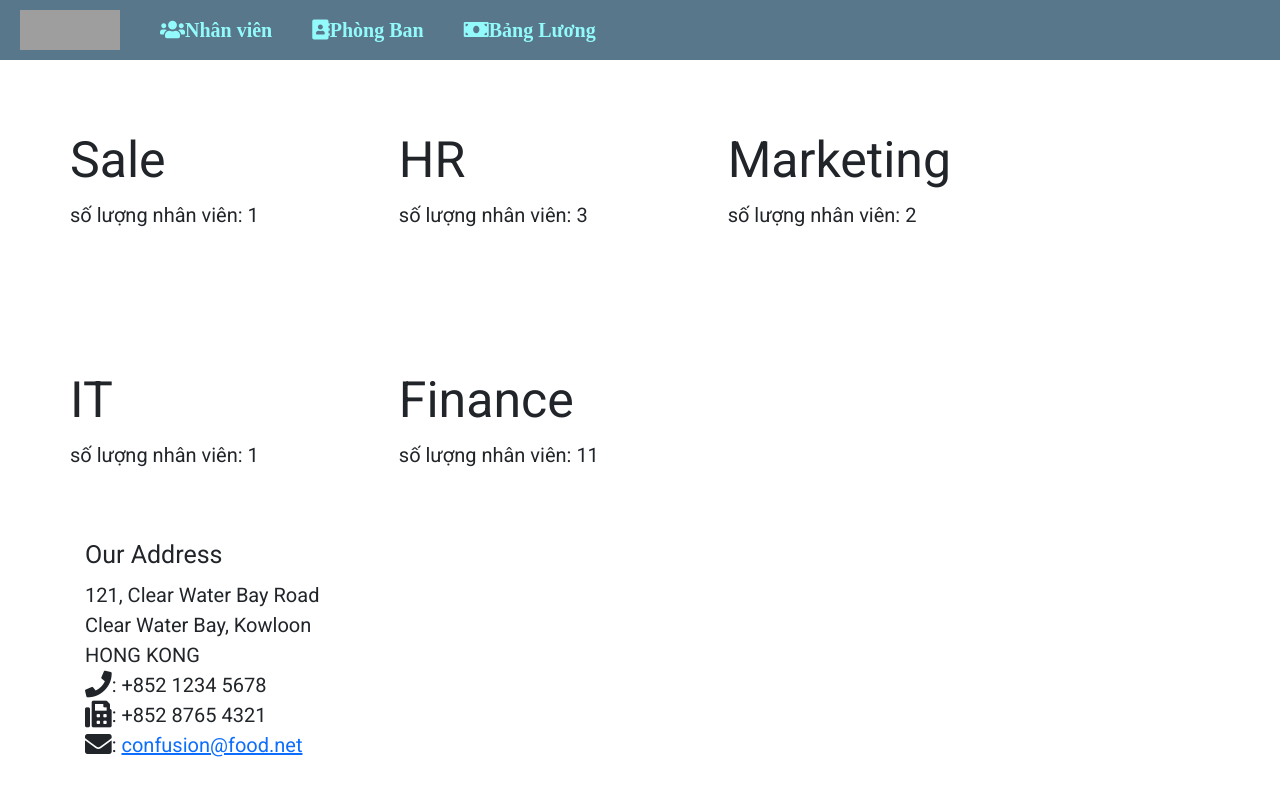
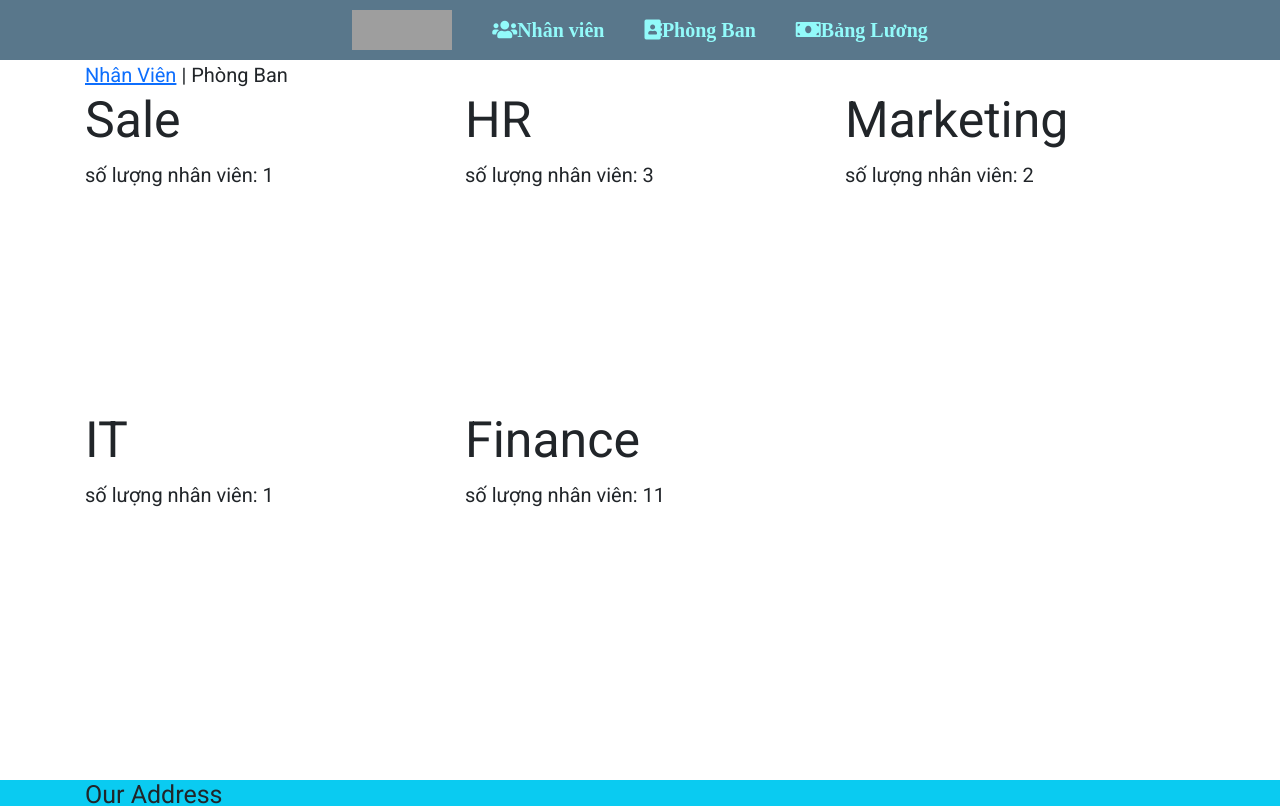
Before and after one commit to duyht133/RJS101x_01-A_VN_DN, a React (Create React App) app: page /department in a window 1280 px wide. Shown: the top 806 px of the page. Built offline with nearby package versions, Linux system fonts and the light colour scheme; grey boxes are pictures that could not be loaded.

Commit message:
RJS101x_Assignment2_Upreposive2

```diff
--- a/package.json
+++ b/package.json
@@ -12,7 +12,7 @@
     "react-dom": "^17.0.2",
     "react-router-dom": "^6.2.1",
     "react-scripts": "5.0.0",
-    "reactstrap": "^9.0.1",
+    "reactstrap": "^5.0.0",
     "web-vitals": "^2.1.2"
   },
   "scripts": {
--- a/src/App.css
+++ b/src/App.css
@@ -3,44 +3,54 @@
   margin: 0;
   list-style: none;
   font-size: 20px;
-  font-family: 'Roboto', sans-serif;
+  font-family: "Roboto", sans-serif;
 }
 
-.department{
-  display: block;
-  float: left;
-  margin: 70px;
-}
-.header{
+.header {
   display: flex;
   flex-direction: row;
   align-items: center;
-  background-color:rgba(0, 47, 78,0.65);
-}
-.nav{
-  display: flex;
-  flex-direction: row;
-  align-items: center;
-}
-.nav-link span{
-  color:rgb(146, 250, 250);
-}
-.nav-link span:hover{
-  color:rgb(255, 255, 255);
-}
-.staff{
-  /* display: flex; */
-  display: block;
-  float: left;
-  margin-right: 50px;
-  padding-top: 50px;
+  background-color: rgba(0, 47, 78, 0.65);
   justify-content: center;
 }
-.img{
-  width: 200px;
+.footer {
+  margin-top:50px;
+  background-color: #0acbf1;
+}
+
+.nav-link span {
+  color: rgb(146, 250, 250);
+}
+.nav-link span:hover {
+  color: rgb(255, 255, 255);
+}
+
+.img {
+  width: 100%;
   height: 300px;
 }
-.salary{
+.dish{
   display: flex;
-  flex-direction: row;
 }
+.dish img{
+  width: 100%;
+}
+.infoDish{
+  margin: 20px;
+  background-color: antiquewhite;
+  width: 100%;
+  text-align: center;
+}
+.department{
+  margin-bottom: 200px;
+}
+
+@media screen and (max-width: 770px) {
+  .dish{
+    display: block;
+  }
+  .footer {
+    margin-top:100px;
+    background-color: #0acbf1;
+  }
+}
--- a/src/components/Department.js
+++ b/src/components/Department.js
@@ -1,20 +1,25 @@
 import React from "react";
 import { DEPARTMENTS } from "../shared/staffs";
+import { Link } from "react-router-dom";
+import "../App.css"
 
 const Department = () => {
   const Render = () => {
     return DEPARTMENTS.map((num) => (
-      <div className="department">
-        <div  key={num.id}>
+      <div className="col-lg-4 col-md-6 col-sm-12 department"  key={num.id}>
+        <div>
           <h1>{num.name}</h1>
-          <div>số lượng nhân viên: {num.numberOfStaff}</div>
+          <p>số lượng nhân viên: {num.numberOfStaff}</p>
         </div>
       </div>
     ));
   };
   return (
-    <div>
+    <div className="container ">
+        <Link to="/">Nhân Viên</Link> | Phòng Ban
+      <div className="row  ">
       <Render />
+      </div>
     </div>
   );
 };
--- a/src/components/Footercomponent.js
+++ b/src/components/Footercomponent.js
@@ -5,10 +5,9 @@ function Footer() {
   return (
     <div className="footer">
       <div className="container">
-        <div className="col-12 col-sm-3">
-          <div >
+      <div className="col-lg-2 col-md-4 col-sm-6">
             <h5>Our Address</h5>
-            <address>
+            <div>
               121, Clear Water Bay Road
               <br />
               Clear Water Bay, Kowloon
@@ -21,34 +20,9 @@ function Footer() {
               <br />
               <i className="fa fa-envelope fa-lg"></i>:{" "}
               <a href="mailto:confusion@food.net">confusion@food.net</a>
-            </address>
+            </div>
           </div>
-          {/* <div className="col-12 col-sm-4 align-self-center">
-            <div className="text-center">
-              <a className="btn btn-social-icon btn-google" href="http://google.com/+">
-                <i className="fa fa-google-plus"></i>
-              </a>
-              <a
-                className="btn btn-social-icon btn-facebook"
-                href="http://www.facebook.com/profile.php?id="
-              >
-                <i className="fa fa-facebook"></i>
-              </a>
-              <a className="btn btn-social-icon btn-linkedin" href="http://www.linkedin.com/in/">
-                <i className="fa fa-linkedin"></i>
-              </a>
-              <a className="btn btn-social-icon btn-twitter" href="http://twitter.com/">
-                <i className="fa fa-twitter"></i>
-              </a>
-              <a className="btn btn-social-icon btn-google" href="http://youtube.com/">
-                <i className="fa fa-youtube"></i>
-              </a>
-              <a className="btn btn-social-icon" href="mailto:">
-                <i className="fa fa-envelope-o"></i>
-              </a>
-            </div>
-          </div> */}
-        </div>
+
       </div>
     </div>
   );
--- a/src/components/RenderDish.jsx
+++ b/src/components/RenderDish.jsx
@@ -1,37 +1,40 @@
 import dateFormat from "dateformat";
 import { Link } from "react-router-dom";
+import "../App.css";
 
-const RenderDish = ({staff}) => {
-    const Render = () =>{
+const RenderDish = ({ staff }) => {
+  const Render = () => {
     if (staff != null) {
       return (
-              <div className="render">
-                <img className="image" src={staff.image} alt={staff.name} />
-                <div key={staff.id} >
-                  Họ và tên: {staff.name}
-                  <br />
-                  Ngày sinh: {dateFormat(staff.doB, "dd/mm/yyyy")}
-                  <br />
-                  Ngày vào công ty: {dateFormat(staff.startDate, "dd/mm/yyyy")}
-                  <br />
-                  Phòng ban :{staff.department.name}
-                  <br />
-                  Số ngày nghỉ còn lại: {staff.annualLeave}
-                  <br />
-                  Số ngày đã làm thêm: {staff.overTime}
+        <div className="dish">
+          <div className="col-lg-3 col-md-4 col-sm-12">
+            <img src={staff.image} alt={staff.name} />
+          </div>
+
+          <div className="col-lg-9 col-md-8 col-sm-12 infoDish">
+            <div>
+              <h3>Họ và tên: {staff.name}</h3>
+              <p>Ngày sinh: {dateFormat(staff.doB, "dd/mm/yyyy")}</p>
+              <p>Ngày vào công ty: {dateFormat(staff.startDate, "dd/mm/yyyy")}</p>
+              <p>Phòng ban :{staff.department.name}</p>
+              <p>Số ngày nghỉ còn lại: {staff.annualLeave}</p>
+              <p>Số ngày đã làm thêm: {staff.overTime}</p>
+            </div>
           </div>
         </div>
       );
     } else {
       return <div></div>;
     }
-    }
+  };
 
   return (
     <div>
+      <div className="container">
         <Link to="/">Nhân Viên</Link> |{staff.name}
-      <div>
-        <Render/>
+        <div className="row">
+          <Render />
+        </div>
       </div>
     </div>
   );
--- a/src/components/Salary.js
+++ b/src/components/Salary.js
@@ -1,18 +1,17 @@
 import React from "react";
 import { Link } from "react-router-dom";
 import { STAFFS } from "../shared/staffs";
+
 
 const Salary = () => {
   const basicSalary = 3000000;
   const overTimeSalary = 200000;
   /* const salary = staff.rate * basicSalary + staff.overTime * overTimeSalary; */
 
-  return (
+  const Render = () => {
+    return STAFFS.map((staff) => (
+      <div className="col-lg-4 col-md-6 col-sm-12" key={staff.id}>
         <div>
-      <Link to="/">Nhân Viên</Link> | Bảng Lương
-      {STAFFS.map((staff) => (
-        <div className="salary "  key={staff.id}>
-          <div >
           <h1>{staff.name}</h1>
           <p> Mã Nhân Viên: {staff.id}</p>
           <p> Hệ Số Lương: {staff.salaryScale}</p>
@@ -24,7 +23,17 @@ const Salary = () => {
         </div>
         <div></div>
       </div>
-      ))}
+    ));
+  };
+
+  return (
+    <div>
+      <div className="container">
+        <Link to="/">Nhân Viên</Link> | Bảng Lương
+        <div className="row">
+          <Render />
+        </div>
+      </div>
     </div>
   );
 };
--- a/src/components/StaffListComponent.js
+++ b/src/components/StaffListComponent.js
@@ -3,30 +3,29 @@ import { STAFFS } from "../shared/staffs";
 import { Link } from "react-router-dom";
 
 const StaffListComponent = ({ selectStaff }) => {
-
-  const Render = () =>(
-    STAFFS.map((staff) => (
-      <Link to={`/staff/${staff.id}`} key={staff.id}>
-        <div className="staff">
+  const Render = () => {
+    return STAFFS.map((staff) => (
+      <div className="col-lg-2 col-md-4 col-sm-6" key={staff.id}>
+        <Link to={`/staff/${staff.id}`} >
           <div
             onClick={() => {
               selectStaff(staff);
             }}
           >
-
-              <img className="img" src={staff.image} alt={staff.name} />
-              <div>{staff.name}</div>
-
+            <img className="img" src={staff.image} alt={staff.name} />
+            <div>{staff.name}</div>
           </div>
-        </div>
-      </Link>
-    ))
-  )
+        </Link>
+      </div>
+    ));
+  };
 
   return (
-    <div>
-      <h1>Nhân Viên</h1>
-      <Render/>
+    <div className="container">
+      <h1 className="text-center">Nhân Viên</h1>
+      <div className="row">
+        <Render />
+      </div>
     </div>
   );
 };
```
Also changed, not shown: 1 other file (tests, documents, lock files or other folders). Lines whose indentation alone changed are shown as unchanged.
